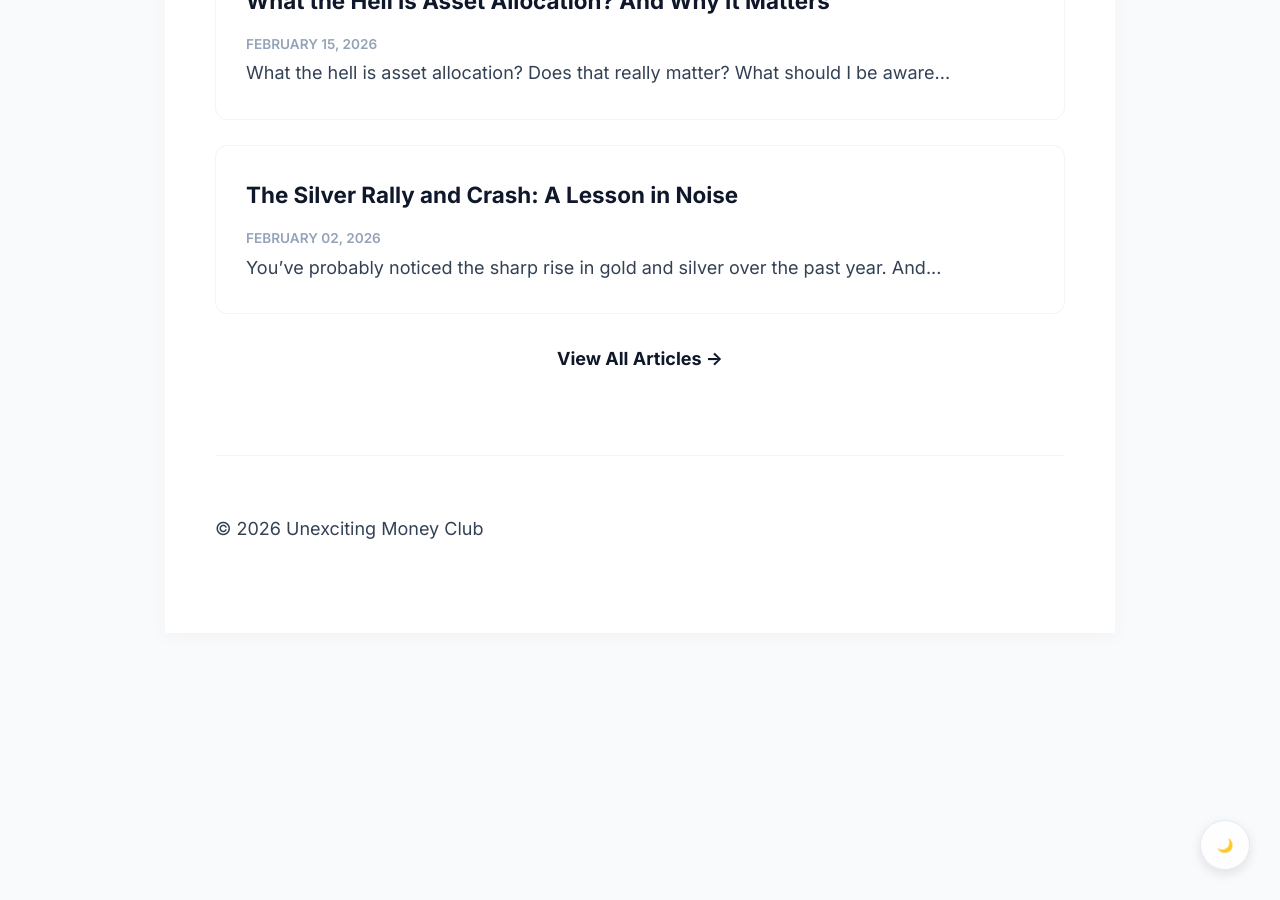
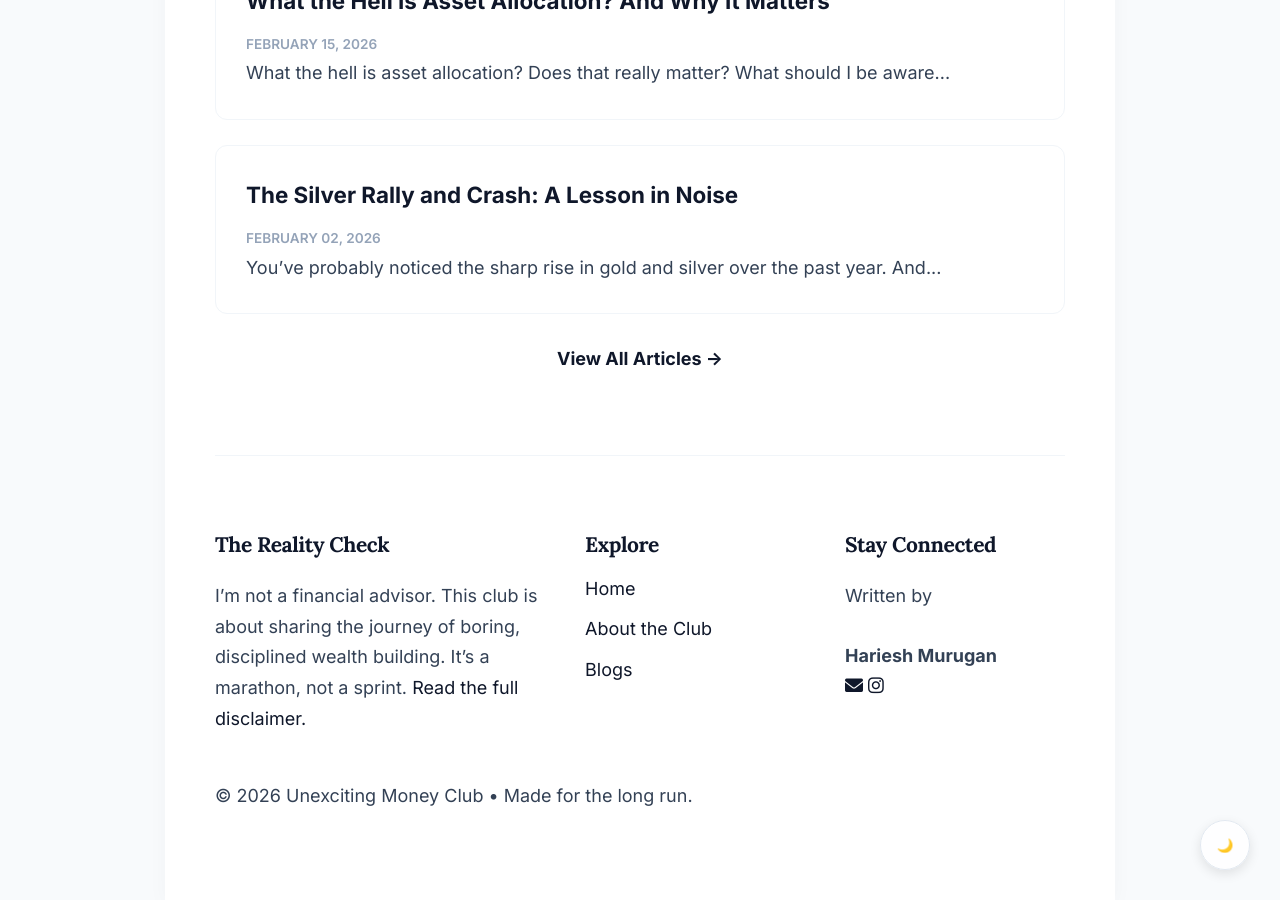
Before and after one commit to HarieshMK/HarieshMK.github.io, a Jekyll site: the page built from index.md, in a window 1280 px wide and 900 px high, scrolled down 1017 px. Built offline with Jekyll 4.4.1, drawn with Linux system fonts in a browser that asks for light colours; before the commit the page ends 1650 px from its top, so only the background shows below that.

Commit message:
Update default.html

```diff
--- a/_layouts/default.html
+++ b/_layouts/default.html
@@ -29,15 +29,16 @@
 </head>
 <body>
 
-  <body>
   <button id="theme-toggle" aria-label="Toggle Dark Mode">
     <span id="theme-icon">🌙</span>
   </button>
 
   <div class="container">
     <header>
-      <h1><a href="{{ '/' | relative_url }}">{{ site.title }}</a></h1>
-      <p class="tagline">{{ site.description }}</p>
+      <div class="brand-area">
+        <h1><a href="{{ '/' | relative_url }}">{{ site.title }}</a></h1>
+        <p class="tagline">{{ site.description }}</p>
+      </div>
       <nav>
         <ul class="nav-list">
           <li><a href="{{ '/' | relative_url }}" class="{% if page.title == 'Home' %}active{% endif %}">Home</a></li>
@@ -50,8 +51,38 @@
     <main>{{ content }}</main>
 
     <footer>
-       <p>&copy; {{ "now" | date: "%Y" }} {{ site.title }}</p>
+      <div class="footer-grid">
+        <div class="footer-col">
+          <h3>The Reality Check</h3>
+          <p>I’m not a financial advisor. This club is about sharing the journey of boring, disciplined wealth building. It’s a marathon, not a sprint. <a href="{{ '/disclaimer' | relative_url }}">Read the full disclaimer.</a></p>
+        </div>
+
+        <div class="footer-col">
+          <h3>Explore</h3>
+          <ul class="footer-links">
+            <li><a href="{{ '/' | relative_url }}">Home</a></li>
+            <li><a href="{{ '/about' | relative_url }}">About the Club</a></li>
+            <li><a href="{{ '/blogs' | relative_url }}">Blogs</a></li>
+          </ul>
+        </div>
+
+        <div class="footer-col">
+          <h3>Stay Connected</h3>
+          <p class="by-line">Written by</p>
+          <strong class="author-name">Hariesh Murugan</strong>
+          <div class="social-icons">
+            <a href="mailto:itzhariesh@gmail.com" title="Email"><i class="fas fa-envelope"></i></a>
+            <a href="https://www.instagram.com/unexciting_money_club/" target="_blank" title="Instagram"><i class="fab fa-instagram"></i></a>
+          </div>
+        </div>
+      </div>
+
+      <div class="footer-bottom">
+        <p>&copy; {{ "now" | date: "%Y" }} {{ site.title }} • Made for the long run.</p>
+      </div>
     </footer>
-  </div> <script src="{{ '/assets/script.js' | relative_url }}"></script>
+  </div>
+
+  <script src="{{ '/assets/script.js' | relative_url }}"></script>
 </body>
 </html>
```
